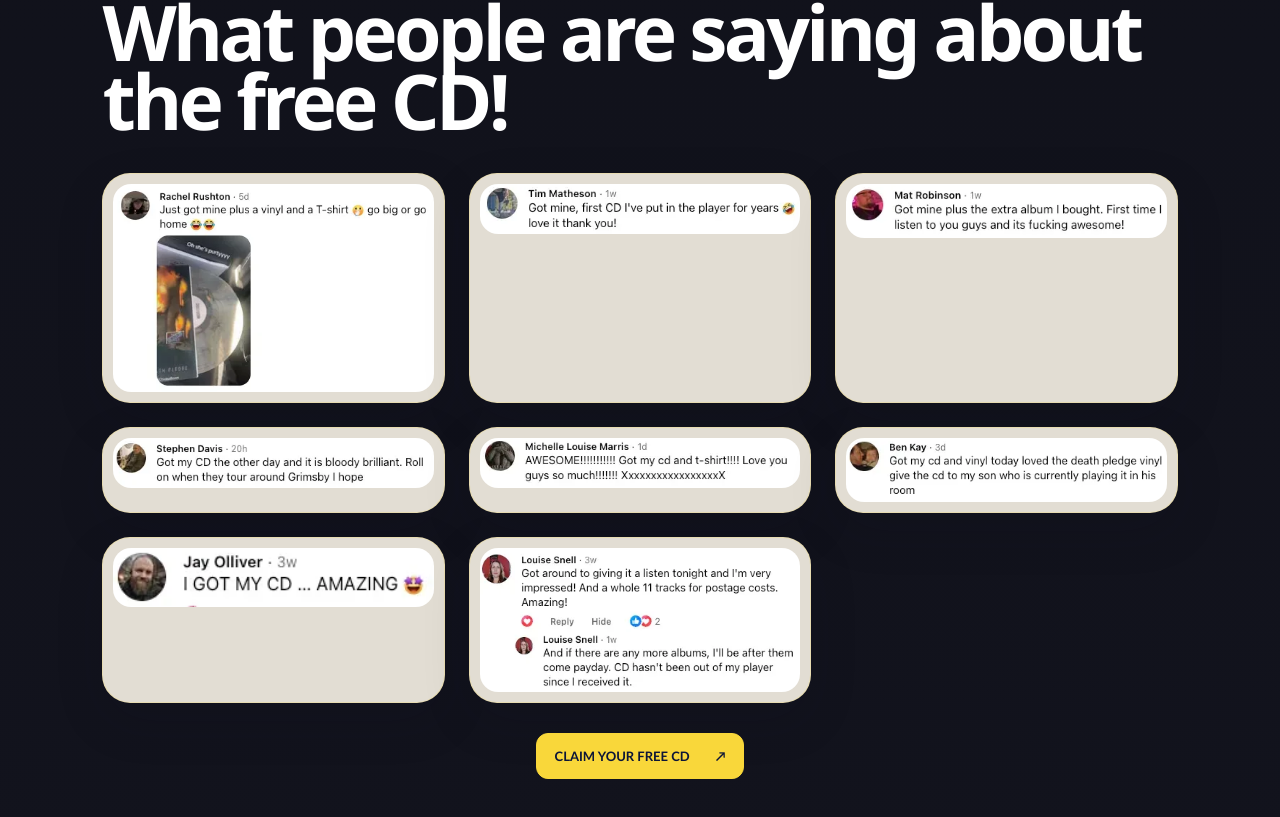
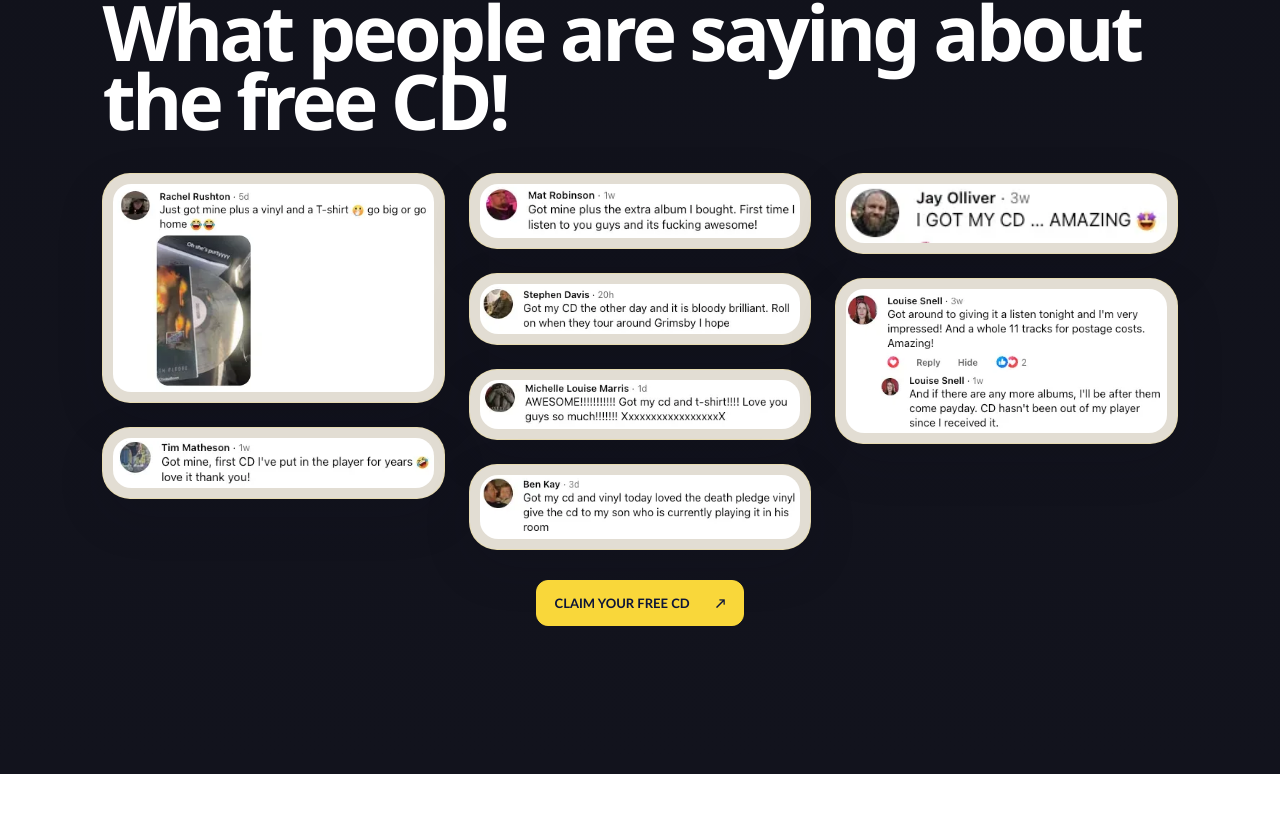
Before and after one commit to chuggaboomband-netizen/chuggaboomfreecd, a Next.js app: page / in a window 1280 px wide. Shown: the part 3051-3868 px from the top of the page. After the commit the page ends 3825 px from the top, so only its background shows below. Built offline with nearby package versions, Linux system fonts and the light colour scheme.

Commit message:
Restore testimonial masonry layout

```diff
--- a/app/globals.css
+++ b/app/globals.css
@@ -130,8 +130,8 @@ body {
 .claim-store-faq h2{max-width:430px}
 .claim-testimonials{width:100vw;margin-left:calc(50% - 50vw);padding:76px max(8vw,32px);background:var(--card);border-top:1px solid var(--line);box-sizing:border-box}
 .claim-testimonials-heading h2{max-width:none;margin:0;color:var(--brand-navy);font:900 clamp(42px,6vw,96px)/.9 var(--display);letter-spacing:-.05em}
-.claim-testimonials-grid{display:grid;grid-template-columns:repeat(3,minmax(0,1fr));gap:24px;margin-top:38px;min-width:0}
-.claim-testimonials figure{min-width:0;margin:0;padding:10px;border:1px solid var(--line);border-radius:var(--radius-lg);background:var(--panel);box-shadow:var(--shadow)}
+.claim-testimonials-grid{columns:3 240px;column-gap:24px;margin-top:38px;min-width:0}
+.claim-testimonials figure{display:block;width:auto;min-width:0;margin:0 0 24px;padding:10px;border:1px solid var(--line);border-radius:var(--radius-lg);background:var(--panel);box-shadow:var(--shadow);break-inside:avoid}
 .claim-testimonials figure img{display:block;width:100%;height:auto;border-radius:var(--radius-md)}
 .claim-testimonials figcaption{padding:14px 4px 2px;color:var(--muted);font-size:13px;line-height:1.45}
 .claim-testimonials-cta{display:flex;justify-content:center;margin-top:30px}
@@ -151,7 +151,7 @@ body {
 @media(min-width:701px){.claim-store-shell{width:min(1800px,calc(100% - 48px));max-width:1800px}}
 @media(min-width:701px){.claim-store-product{grid-template-columns:minmax(0,1.2fr) minmax(400px,.8fr);gap:6vw}.claim-product-image{min-width:0;min-height:clamp(480px,34vw,700px);display:flex;align-items:center;justify-content:center;transform:none}.claim-product-image img{width:100%;max-width:900px}}
 @media(min-width:701px){.claim-upsell-card{display:grid;grid-template-columns:minmax(0,1.15fr) minmax(380px,.85fr);align-items:stretch}.claim-upsell-image{display:flex;align-items:center;justify-content:center;min-height:440px;padding:34px}.claim-upsell-image img{width:100%;height:auto;max-height:460px;object-fit:contain;border-radius:var(--radius-md)}}
-@media(max-width:1000px) and (min-width:701px){.claim-testimonials-grid{grid-template-columns:repeat(2,minmax(0,1fr))}}
+@media(max-width:1000px) and (min-width:701px){.claim-testimonials-grid{columns:2 240px}}
 @media(max-width:700px){.claim-store-hero,.claim-store-product,.claim-store-about{grid-template-columns:1fr}.claim-hero-image-wrap,.claim-product-image,.claim-about-image{transform:none}.claim-testimonials{padding:55px 7vw}.claim-testimonials-grid{columns:1}.portal-testimonial-grid{grid-template-columns:1fr}.claim-store-faq h2{max-width:none}}
 @media(max-width:700px){.claim-upsell-intro h1{font-size:clamp(40px,13vw,64px)}.claim-upsell-intro{padding:44px 7vw}}
 
```
